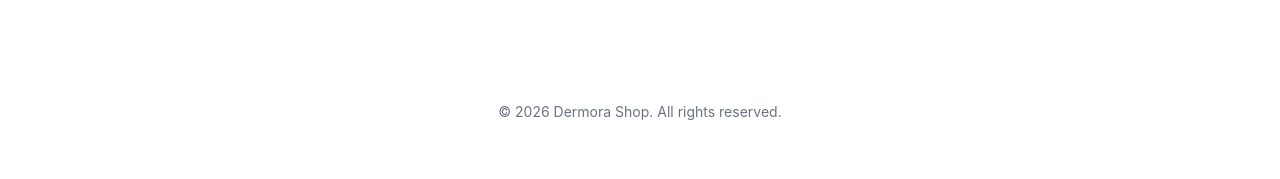
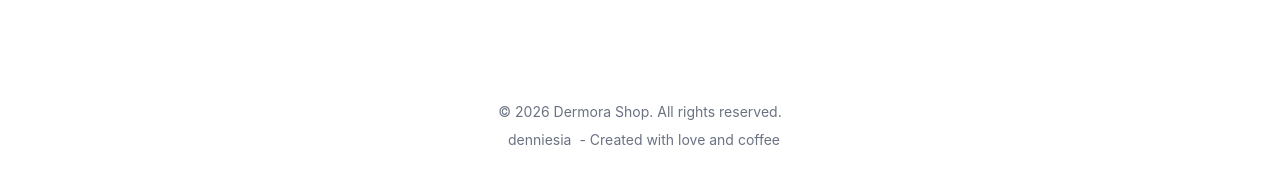
Before and after one commit to denniesia/dermoraShop, a React (Vite) app: page /shop in a window 1280 px wide. Shown: the part 2214-2393 px from the top of the page. Before the commit the page ends 2368 px from the top, so only its background shows below. Built offline with nearby package versions, Linux system fonts and the light colour scheme; data requests are answered from the project's data file.

Commit message:
updated footer

```diff
--- a/package.json
+++ b/package.json
@@ -13,6 +13,7 @@
   "dependencies": {
     "@tailwindcss/vite": "^4.2.2",
     "json-server": "^1.0.0-beta.15",
+    "lucide-react": "^1.8.0",
     "react": "^19.2.4",
     "react-dom": "^19.2.4",
     "react-icons": "^5.6.0",
--- a/src/components/Footer.jsx
+++ b/src/components/Footer.jsx
@@ -1,7 +1,21 @@
 export default function Footer() {
-    return (
-        <footer className="py-8 text-center text-gray-500 text-sm">
-            <p>© 2026 Dermora Shop. All rights reserved.</p>
-        </footer>
-    );
-};
+  return (
+    <footer className="py-8 text-center text-gray-500 text-sm space-y-2">
+      <p>© 2026 Dermora Shop. All rights reserved.</p>
+
+      <p className="flex items-center justify-center gap-2">
+        <a
+          href="https://github.com/denniesia"
+          target="_blank"
+          rel="noopener noreferrer"
+          className="flex items-center gap-2 hover:text-gray-800 transition"
+        >
+          <i className="fa-brands fa-github text-xl text-gray-600 hover:text-black transition" />
+          <span>denniesia</span>
+        </a>
+
+        <span>- Created with love and coffee</span>
+      </p>
+    </footer>
+  );
+}
--- a/src/components/Hero.jsx
+++ b/src/components/Hero.jsx
@@ -15,7 +15,7 @@ export default function Hero() {
             </div>
             <img
                 loading="lazy"
-                src="https://images.unsplash.com/photo-1629732097571-b042b35aa3ed?q=80&w=1170&auto=format&fit=crop&ixlib=rb-4.1.0&ixid=M3wxMjA3fDB8MHxwaG90by1wYWdlfHx8fGVufDB8fHx8fA%3D%3D"
+                src="https://images.unsplash.com/photo-1556228720-195a672e8a03"
                 className="rounded-3xl shadow-xl"
                 alt="Natural skincare products"
             />
```
Also changed, not shown: 1 other file (tests, documents, lock files or other folders).
